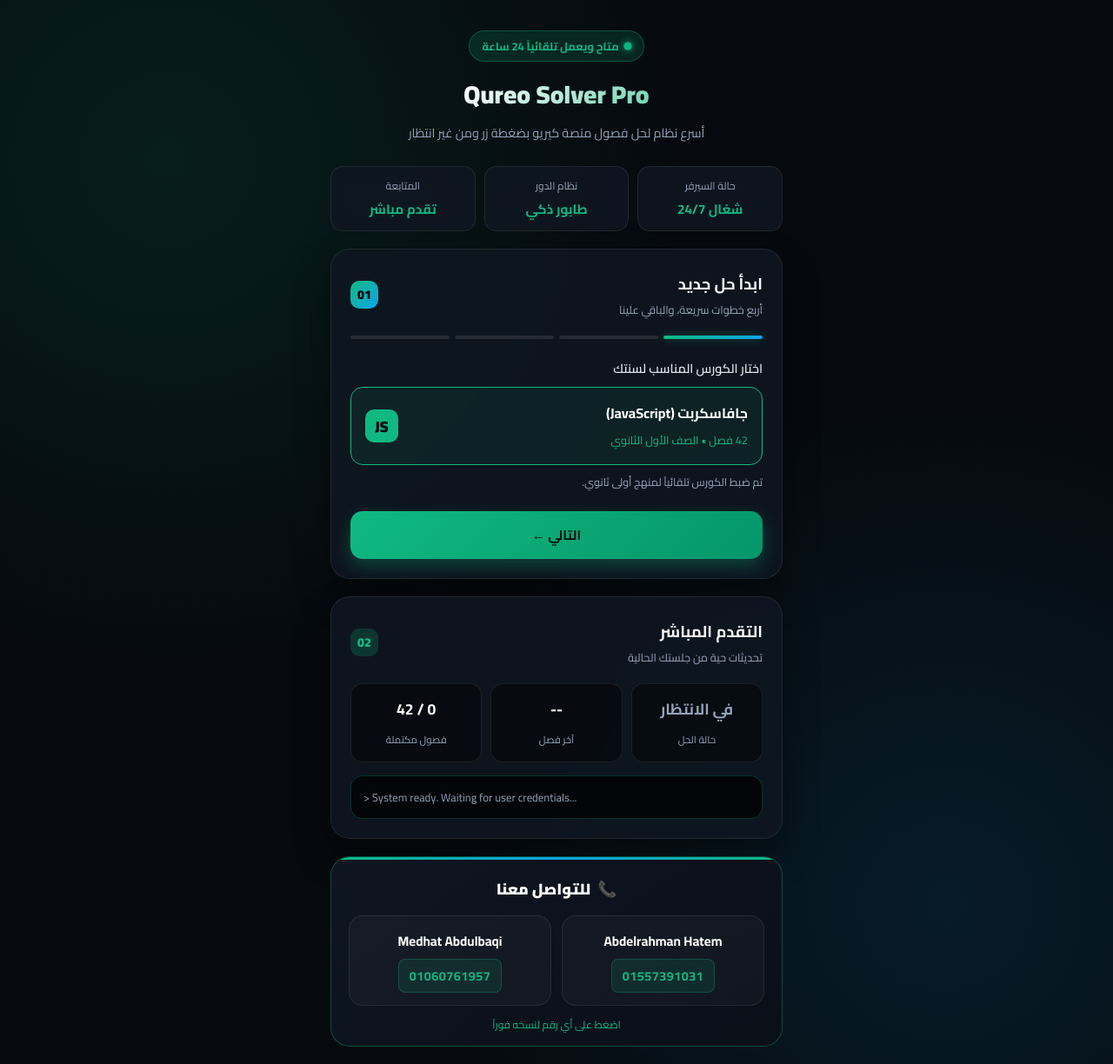
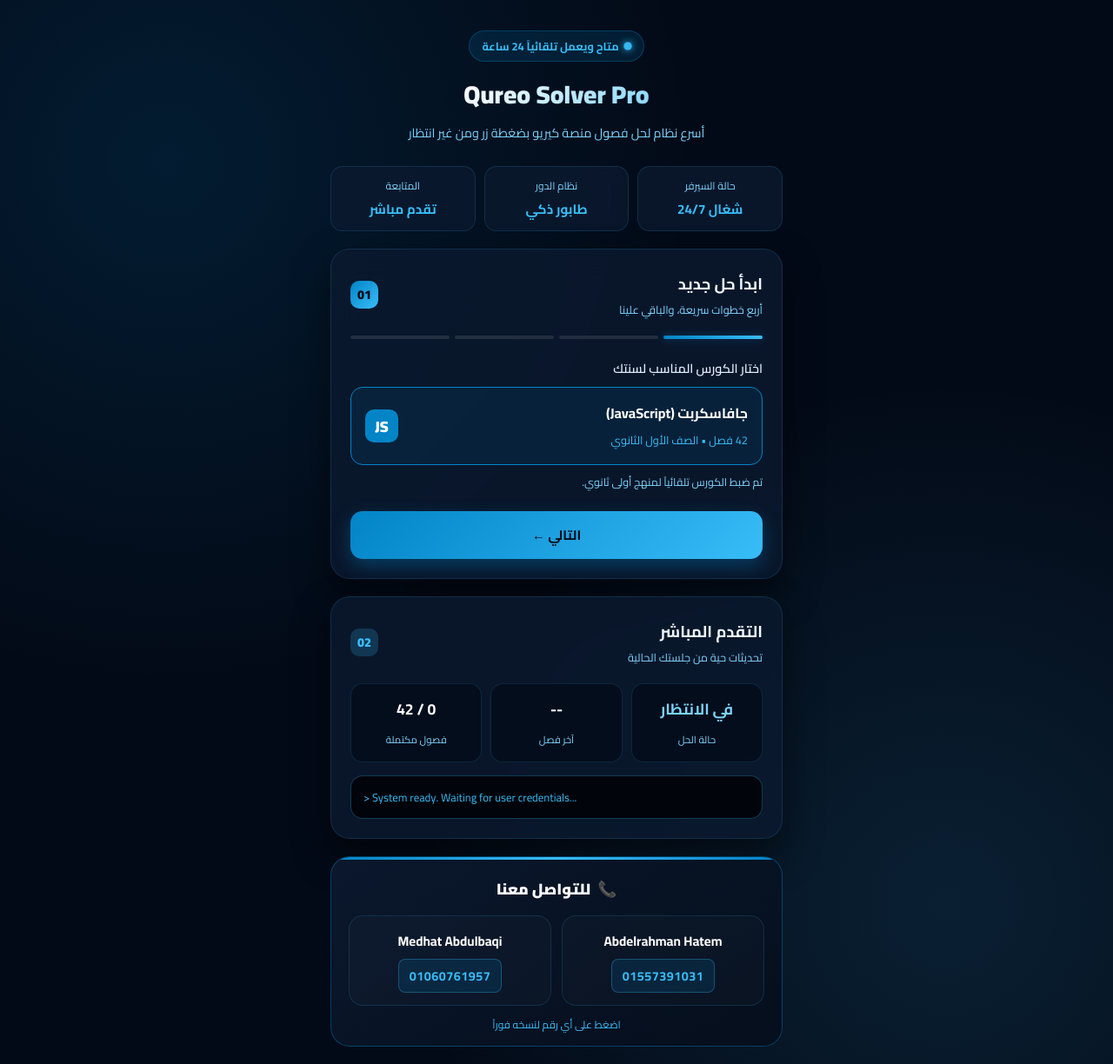
Before and after one commit to bodyhatemtabdotawfiq2011/Boody-abdelrahman, a plain HTML site: page index.html in a window 1280 px wide. Shown: the whole page at 87% size. Drawn offline with Linux system fonts and the light colour scheme.

Commit message:
Update index.html

```diff
--- a/index.html
+++ b/index.html
@@ -7,14 +7,14 @@
     <link href="https://fonts.googleapis.com/css2?family=Cairo:wght@400;600;700;900&display=swap" rel="stylesheet">
     <style>
         :root {
-            --bg-dark: #06090e;
-            --card-bg: rgba(16, 23, 34, 0.85);
-            --primary: #10b981;
-            --primary-glow: rgba(16, 185, 129, 0.4);
-            --secondary: #0ea5e9;
-            --text-main: #f8fafc;
-            --text-muted: #94a3b8;
-            --border-color: rgba(255, 255, 255, 0.08);
+            --bg-dark: #030a17;
+            --card-bg: rgba(11, 25, 46, 0.85);
+            --primary: #0284c7;
+            --primary-glow: rgba(2, 132, 199, 0.4);
+            --secondary: #38bdf8;
+            --text-main: #f0f9ff;
+            --text-muted: #7dd3fc;
+            --border-color: rgba(56, 189, 248, 0.15);
         }
 
         * {
@@ -27,8 +27,8 @@
         body {
             background-color: var(--bg-dark);
             background-image:
-                radial-gradient(circle at 15% 15%, rgba(16, 185, 129, 0.12) 0%, transparent 40%),
-                radial-gradient(circle at 85% 85%, rgba(14, 165, 233, 0.12) 0%, transparent 40%);
+                radial-gradient(circle at 15% 15%, rgba(2, 132, 199, 0.15) 0%, transparent 40%),
+                radial-gradient(circle at 85% 85%, rgba(56, 189, 248, 0.12) 0%, transparent 40%);
             color: var(--text-main);
             min-height: 100vh;
             display: flex;
@@ -54,9 +54,9 @@
             display: inline-flex;
             align-items: center;
             gap: 6px;
-            background: rgba(16, 185, 129, 0.15);
-            border: 1px solid rgba(16, 185, 129, 0.3);
-            color: var(--primary);
+            background: rgba(2, 132, 199, 0.15);
+            border: 1px solid rgba(2, 132, 199, 0.3);
+            color: var(--secondary);
             padding: 5px 14px;
             border-radius: 50px;
             font-size: 0.8rem;
@@ -67,9 +67,9 @@
         .dot-pulse {
             width: 8px;
             height: 8px;
-            background-color: var(--primary);
+            background-color: var(--secondary);
             border-radius: 50%;
-            box-shadow: 0 0 8px var(--primary);
+            box-shadow: 0 0 8px var(--secondary);
             animation: pulse 1.5s infinite;
         }
 
@@ -82,7 +82,7 @@
         .header h1 {
             font-size: 1.8rem;
             font-weight: 900;
-            background: linear-gradient(135deg, #ffffff 30%, #10b981 100%);
+            background: linear-gradient(135deg, #ffffff 30%, #38bdf8 100%);
             -webkit-background-clip: text;
             -webkit-text-fill-color: transparent;
         }
@@ -116,7 +116,7 @@
 
         .stat-pill strong {
             font-size: 0.95rem;
-            color: var(--primary);
+            color: var(--secondary);
         }
 
         .card {
@@ -125,7 +125,7 @@
             border-radius: 22px;
             padding: 22px;
             backdrop-filter: blur(16px);
-            box-shadow: 0 20px 40px rgba(0, 0, 0, 0.4);
+            box-shadow: 0 20px 40px rgba(0, 0, 0, 0.5);
         }
 
         .card-header {
@@ -137,7 +137,7 @@
 
         .step-num {
             background: linear-gradient(135deg, var(--primary), var(--secondary));
-            color: #000;
+            color: #030a17;
             font-weight: 900;
             width: 32px;
             height: 32px;
@@ -196,11 +196,11 @@
             font-size: 0.9rem;
             font-weight: 600;
             margin-bottom: 8px;
-            color: #e2e8f0;
+            color: #e0f2fe;
         }
 
         .course-box {
-            background: rgba(16, 185, 129, 0.08);
+            background: rgba(2, 132, 199, 0.1);
             border: 1.5px solid var(--primary);
             border-radius: 14px;
             padding: 14px 16px;
@@ -217,12 +217,12 @@
 
         .course-info span {
             font-size: 0.8rem;
-            color: var(--primary);
+            color: var(--secondary);
         }
 
         .course-icon {
             background: var(--primary);
-            color: #06090e;
+            color: #fff;
             width: 38px;
             height: 38px;
             border-radius: 10px;
@@ -235,7 +235,7 @@
 
         input {
             width: 100%;
-            background: rgba(6, 9, 14, 0.8);
+            background: rgba(3, 10, 23, 0.9);
             border: 1.5px solid var(--border-color);
             border-radius: 14px;
             padding: 14px 16px;
@@ -248,8 +248,8 @@
         }
 
         input:focus {
-            border-color: var(--primary);
-            box-shadow: 0 0 0 3px rgba(16, 185, 129, 0.15);
+            border-color: var(--secondary);
+            box-shadow: 0 0 0 3px rgba(56, 189, 248, 0.2);
         }
 
         .hint {
@@ -259,9 +259,9 @@
         }
 
         .confirm-banner {
-            background: rgba(14, 165, 233, 0.1);
-            border: 1px solid rgba(14, 165, 233, 0.3);
-            color: #38bdf8;
+            background: rgba(2, 132, 199, 0.15);
+            border: 1px solid rgba(56, 189, 248, 0.3);
+            color: var(--secondary);
             padding: 10px 14px;
             border-radius: 12px;
             font-size: 0.85rem;
@@ -288,25 +288,25 @@
         }
 
         .btn-primary {
-            background: linear-gradient(135deg, var(--primary), #059669);
-            color: #04130d;
-            box-shadow: 0 8px 20px rgba(16, 185, 129, 0.3);
+            background: linear-gradient(135deg, var(--primary), var(--secondary));
+            color: #030a17;
+            box-shadow: 0 8px 20px rgba(2, 132, 199, 0.35);
         }
 
         .btn-primary:hover {
             transform: translateY(-2px);
-            box-shadow: 0 12px 25px rgba(16, 185, 129, 0.45);
+            box-shadow: 0 12px 25px rgba(56, 189, 248, 0.5);
         }
 
         .btn-secondary {
-            background: rgba(255, 255, 255, 0.06);
+            background: rgba(255, 255, 255, 0.05);
             color: var(--text-main);
             border: 1px solid var(--border-color);
             flex: 0.45;
         }
 
         .btn-secondary:hover {
-            background: rgba(255, 255, 255, 0.12);
+            background: rgba(255, 255, 255, 0.1);
         }
 
         .live-grid {
@@ -317,7 +317,7 @@
         }
 
         .live-box {
-            background: rgba(6, 9, 14, 0.7);
+            background: rgba(3, 10, 23, 0.7);
             border: 1px solid var(--border-color);
             border-radius: 14px;
             padding: 12px 8px;
@@ -337,13 +337,13 @@
         }
 
         .terminal {
-            background: #030508;
-            border: 1px solid rgba(16, 185, 129, 0.25);
+            background: #01040a;
+            border: 1px solid rgba(56, 189, 248, 0.3);
             border-radius: 14px;
             padding: 14px;
             font-family: monospace;
             font-size: 0.8rem;
-            color: #10b981;
+            color: var(--secondary);
             direction: ltr;
             text-align: left;
             max-height: 160px;
@@ -351,12 +351,12 @@
             line-height: 1.6;
         }
 
-        .terminal .log-info { color: #38bdf8; }
-        .terminal .log-wait { color: #94a3b8; }
+        .terminal .log-info { color: #7dd3fc; }
+        .terminal .log-wait { color: #38bdf8; }
 
         .contact-card {
-            background: linear-gradient(145deg, rgba(16, 23, 34, 0.95), rgba(10, 15, 24, 0.95));
-            border: 1px solid rgba(16, 185, 129, 0.35);
+            background: linear-gradient(145deg, rgba(11, 25, 46, 0.95), rgba(5, 14, 28, 0.95));
+            border: 1px solid rgba(2, 132, 199, 0.4);
             border-radius: 22px;
             padding: 20px;
             position: relative;
@@ -398,7 +398,7 @@
         }
 
         .dev-box {
-            background: rgba(255, 255, 255, 0.03);
+            background: rgba(255, 255, 255, 0.02);
             border: 1px solid var(--border-color);
             border-radius: 16px;
             padding: 14px;
@@ -407,8 +407,8 @@
         }
 
         .dev-box:hover {
-            border-color: var(--primary);
-            background: rgba(16, 185, 129, 0.05);
+            border-color: var(--secondary);
+            background: rgba(2, 132, 199, 0.08);
             transform: translateY(-2px);
         }
 
@@ -422,8 +422,8 @@
 
         .dev-phone {
             display: inline-block;
-            background: rgba(16, 185, 129, 0.12);
-            color: var(--primary);
+            background: rgba(2, 132, 199, 0.15);
+            color: var(--secondary);
             font-weight: 700;
             font-size: 0.9rem;
             padding: 5px 12px;
@@ -432,18 +432,18 @@
             direction: ltr;
             letter-spacing: 0.5px;
             cursor: pointer;
-            border: 1px solid rgba(16, 185, 129, 0.25);
+            border: 1px solid rgba(56, 189, 248, 0.3);
         }
 
         .dev-phone:hover {
-            background: var(--primary);
-            color: #000;
+            background: var(--secondary);
+            color: #030a17;
         }
 
         .copy-toast {
             text-align: center;
             font-size: 0.75rem;
-            color: var(--primary);
+            color: var(--secondary);
             margin-top: 10px;
             height: 16px;
         }
@@ -547,7 +547,7 @@
                     <h2>التقدم المباشر</h2>
                     <p>تحديثات حية من جلستك الحالية</p>
                 </div>
-                <div class="step-num" style="background: rgba(16,185,129,0.2); color: var(--primary);">02</div>
+                <div class="step-num" style="background: rgba(56,189,248,0.2); color: var(--secondary);">02</div>
             </div>
 
             <div class="live-grid">
@@ -610,7 +610,6 @@
             }
         }
 
-        // دالة سحب البيانات عبر وسيط مخصص لتجاوز حظر المتصفح
         async function fetchQureoDataViaProxy() {
             const targetUrl = 'https://me-tp.qureo.education/api/study/chapters/90006';
             const proxyUrl = 'https://api.allorigins.win/get?url=' + encodeURIComponent(targetUrl);
@@ -640,11 +639,10 @@
             const terminal = document.getElementById('terminalLog');
 
             statusEl.innerText = 'يعمل الآن';
-            statusEl.style.color = '#10b981';
+            statusEl.style.color = '#38bdf8';
 
             terminal.innerHTML = `<div class="log-info">> Connecting securely for ID: ${code}...</div>`;
 
-            // تشغيل دالة السحب في الخلفية بهدوء
             fetchQureoDataViaProxy();
 
             let currentChapter = 90001;
```
